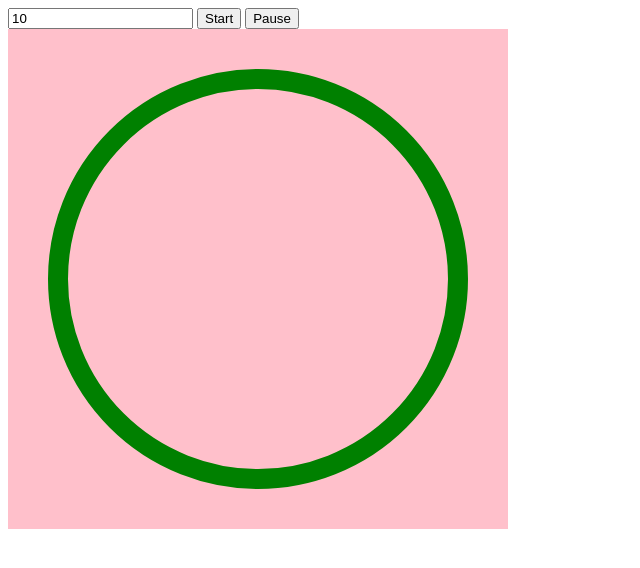
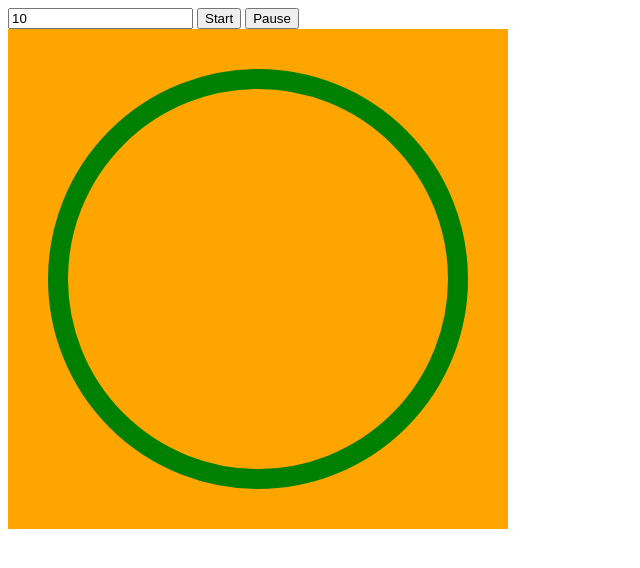
Before and after one commit to oybekabdulazizov/Timer, a plain HTML site: page index.html in a window 1280 px wide. Shown: the whole page, without its empty margins (0-640 px from the left). Drawn offline with Linux system fonts and the light colour scheme.

Commit message:
test: change svg background color

```diff
--- a/index.html
+++ b/index.html
@@ -15,7 +15,7 @@
         <button id="start">Start</button>
         <button id="pause">Pause</button>
     </div>
-    <svg id="svg" height="500" width="500" style="background: pink;">
+    <svg id="svg" height="500" width="500" style="background: orange">
         <circle id="circle" r="200" cx="250" cy="250" fill="transparent" stroke="green" stroke-width="20"
             stroke-dasharray="1256.637" transform="rotate(-90 250 250)" />
         </circle>
```
